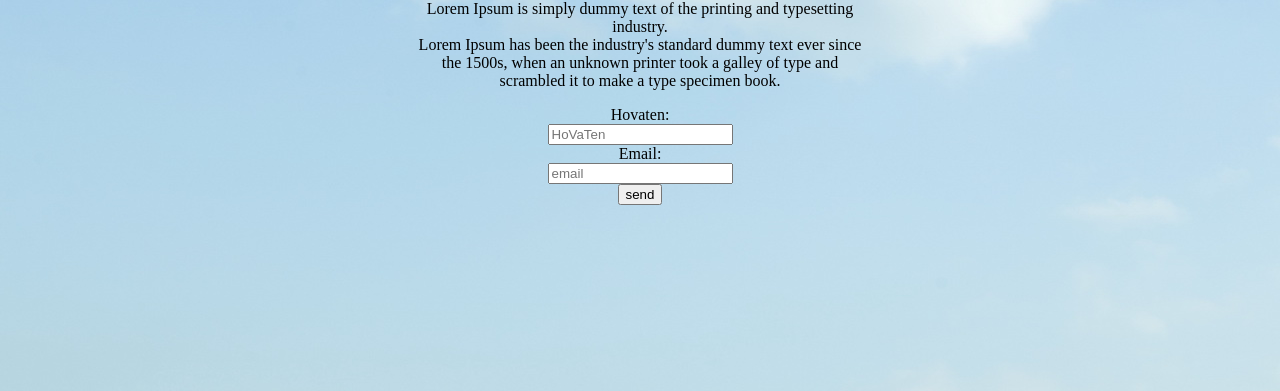
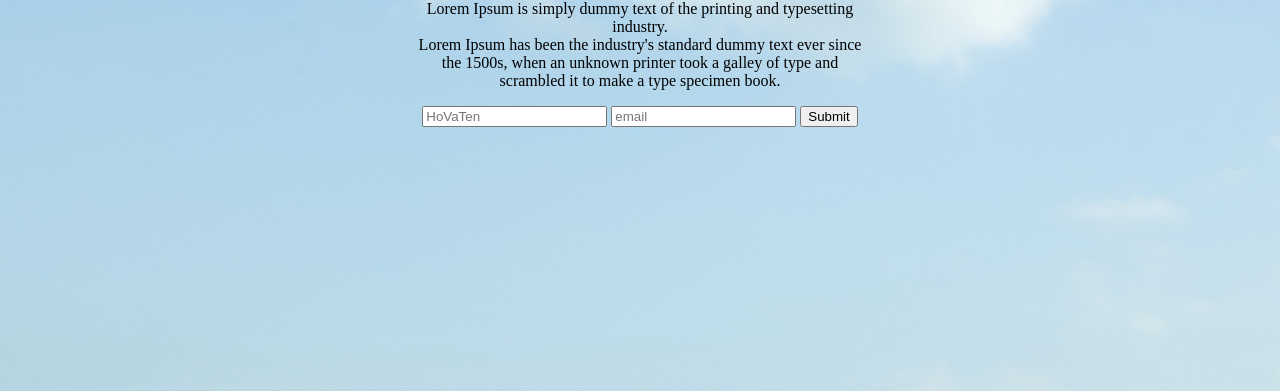
Before and after one commit to quangkute/minhquang328, a plain HTML site: page index.html in a window 1280 px wide. Shown: the part 409-800 px from the top of the page. Drawn offline with Linux system fonts and the light colour scheme.

Commit message:
Update index.html

```diff
--- a/index.html
+++ b/index.html
@@ -30,12 +30,12 @@ h1{
 	<h1>DUONG MINH QUANG </h1>
     <p> Lorem Ipsum is simply dummy text of the printing and typesetting industry.<br> Lorem Ipsum has been the industry's standard dummy text ever since the 1500s, when an unknown printer took a galley of type and scrambled it to make a type specimen book. </p>
     <form action="https://formspree.io/minhquang328@gmail.com"
-      method="POST">
-    	Hovaten:<br>
-    	<input type="text" name="hovaten" placeholder="HoVaTen"><br>
-        Email:<br>
-        <input type="email" name="email" placeholder="email"> <br>
-        <input type="submit" name="submit" value="send">
+        method="POST">
+
+    	<input type="text" name="hovaten" placeholder="HoVaTen">
+
+        <input type="email" name="email" placeholder="email">
+        <input type="submit" name="submit">
 	</form>
     </div>
 </body>
```
